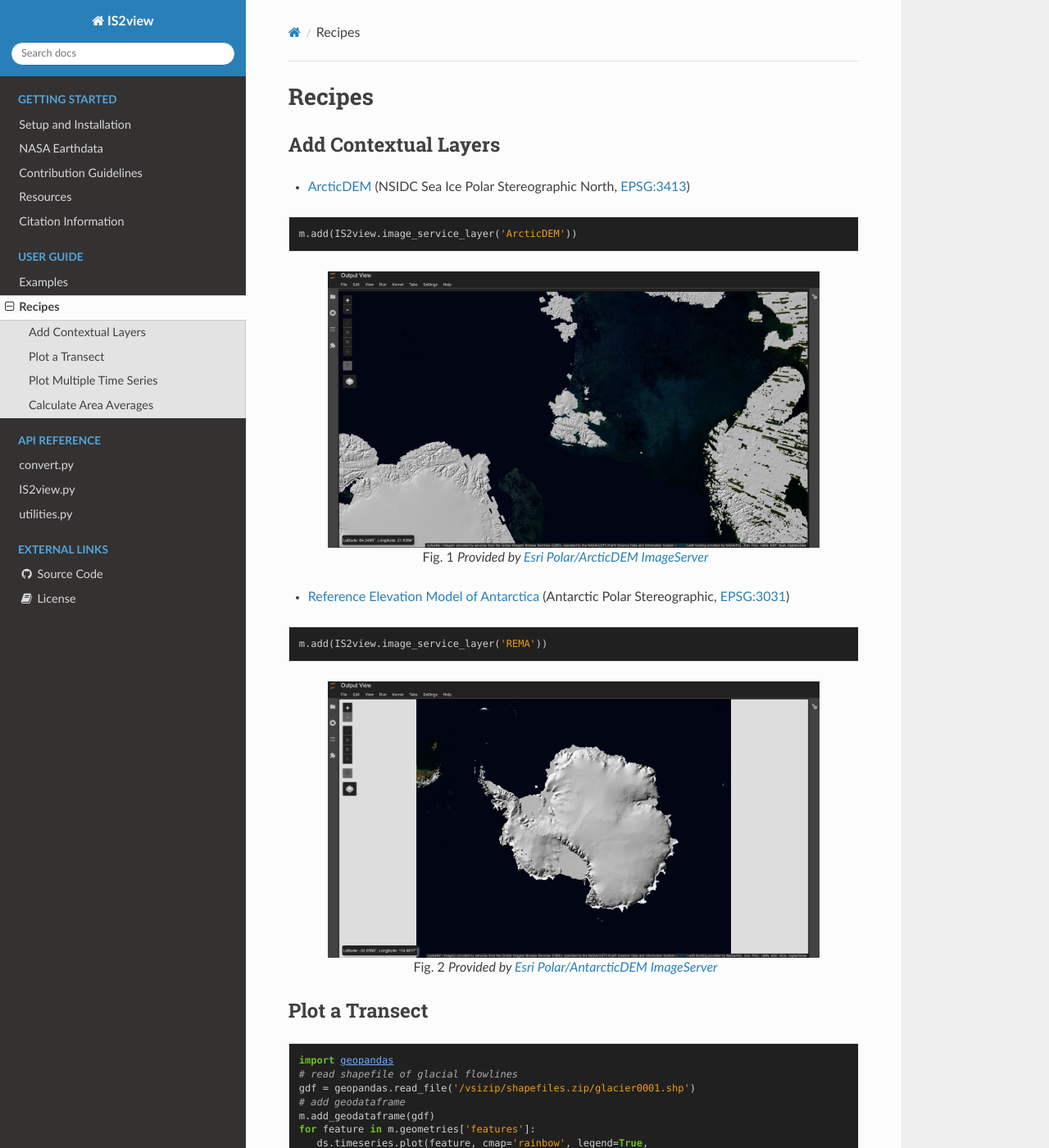
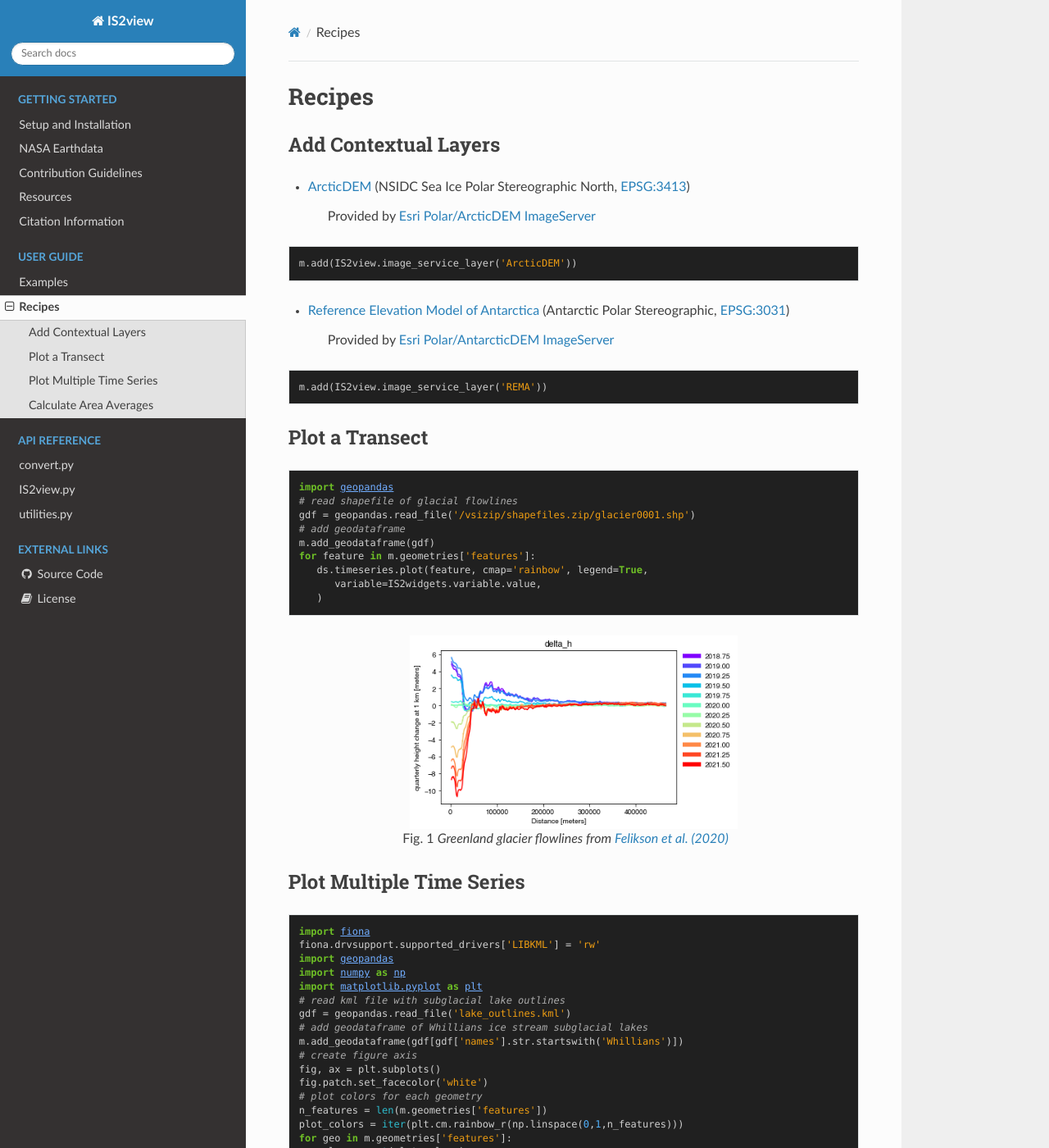
Before and after one commit to tsutterley/IS2view, a Sphinx documentation site: the page built from doc/source/user_guide/Recipes.rst, in a window 1280 px wide and 1400 px high. Shown: the whole window at 82% size. Built offline with Sphinx 7.4.7 and the Read the Docs theme 2.0.0, drawn with Linux system fonts in a browser that asks for light colours; some of the changed text lies outside the part shown.

Commit message:
remove figures

```diff
--- a/doc/source/user_guide/Recipes.rst
+++ b/doc/source/user_guide/Recipes.rst
@@ -9,28 +9,21 @@ Add Contextual Layers
 
 - `ArcticDEM <https://www.pgc.umn.edu/data/arcticdem>`_ (NSIDC Sea Ice Polar Stereographic North, `EPSG:3413 <https://epsg.io/3413>`_)
 
+   Provided by `Esri Polar/ArcticDEM ImageServer <https://elevation2.arcgis.com/arcgis/rest/services/Polar/ArcticDEM/ImageServer>`_
+
 .. code-block:: python
 
    m.add(IS2view.image_service_layer('ArcticDEM'))
 
-.. figure:: ../_assets/arcticdem.png
-   :width: 600
-   :align: center
-
-   Provided by `Esri Polar/ArcticDEM ImageServer <https://elevation2.arcgis.com/arcgis/rest/services/Polar/ArcticDEM/ImageServer>`_
 
 
 - `Reference Elevation Model of Antarctica <https://www.pgc.umn.edu/data/rema>`_ (Antarctic Polar Stereographic, `EPSG:3031 <https://epsg.io/3031>`_)
 
+   Provided by `Esri Polar/AntarcticDEM ImageServer <https://elevation2.arcgis.com/arcgis/rest/services/Polar/AntarcticDEM/ImageServer>`_
+
 .. code-block:: python
 
    m.add(IS2view.image_service_layer('REMA'))
-
-.. figure:: ../_assets/rema.png
-   :width: 600
-   :align: center
-
-   Provided by `Esri Polar/AntarcticDEM ImageServer <https://elevation2.arcgis.com/arcgis/rest/services/Polar/AntarcticDEM/ImageServer>`_
 
 Plot a Transect
 ###############
```
Also changed, not shown: doc/source/_assets/arcticdem.png (deleted), doc/source/_assets/rema.png (deleted), 1 other file.
